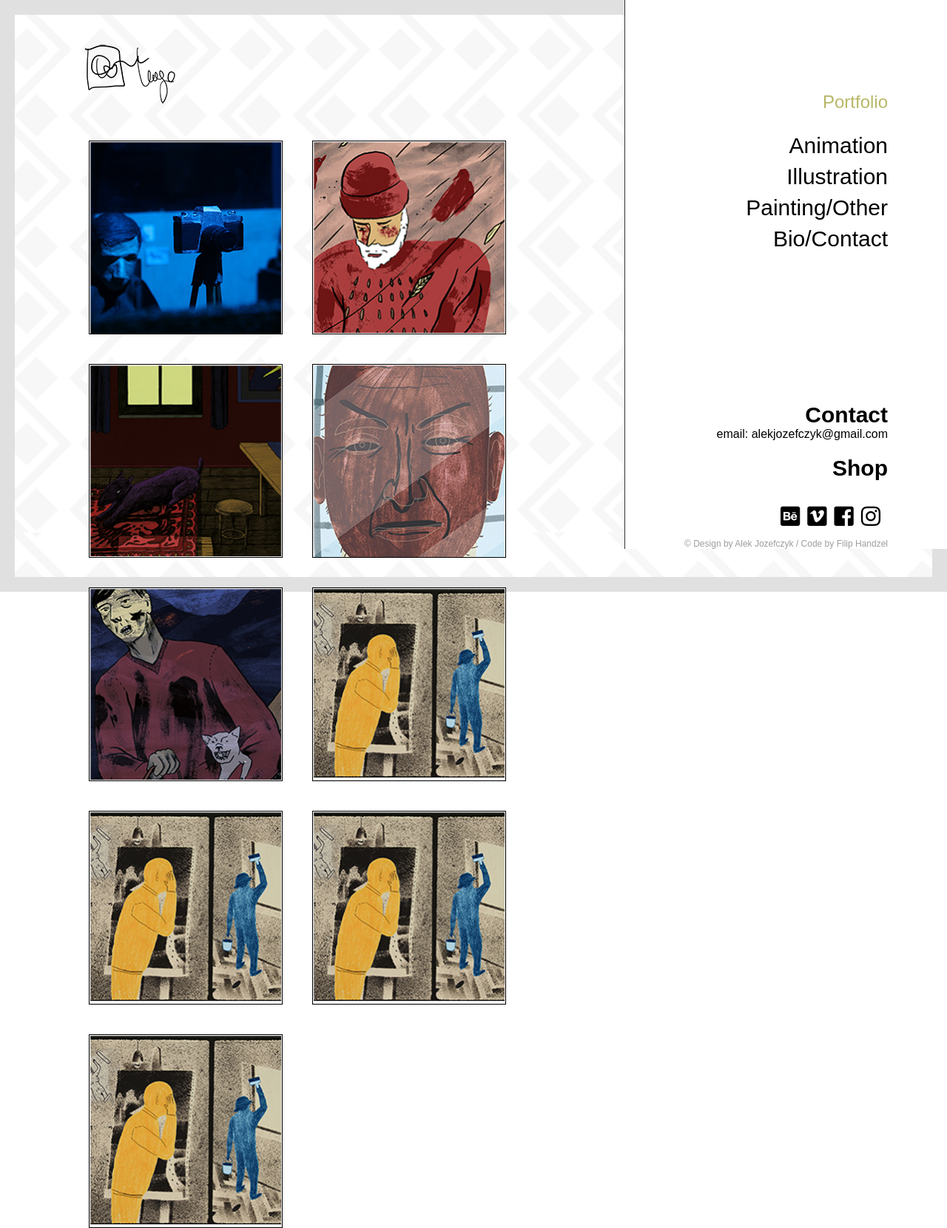
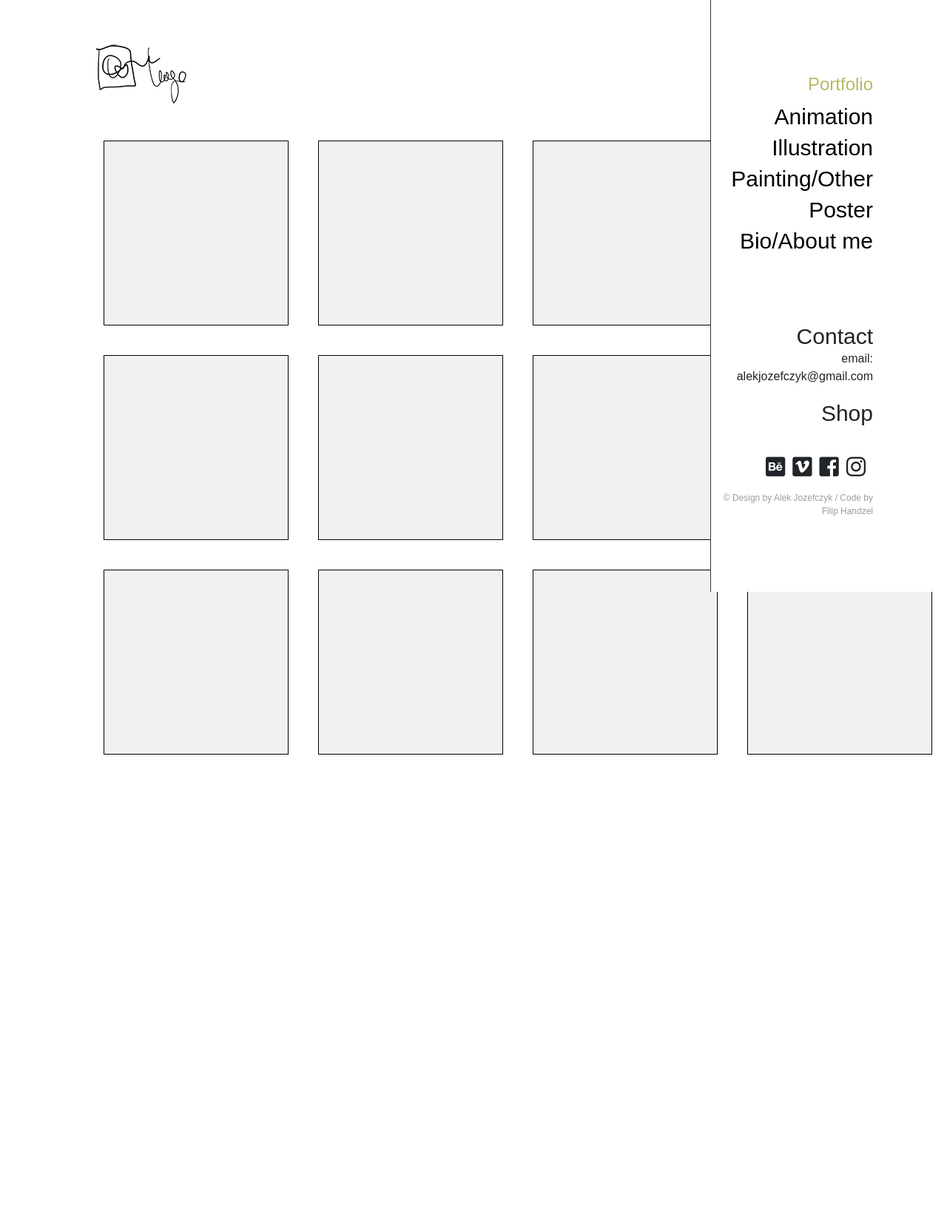
Before and after one commit to haendzel/alek-yosef, a PHP site: page / in a window 1280 px wide. Shown: the whole page at 74% size. After the commit the page ends 1020 px from the top, so only its background shows below. Run offline with PHP 8.4, Linux system fonts and the light colour scheme; some libraries are stand-ins or nearby versions; some web fonts are replaced.

Commit message:
add bootstrap grids, flexs

```diff
--- a/css/responsive.css
+++ /dev/null
@@ -1,23 +0,0 @@
-@media only screen (min-width: 1600px) and (max-width: 1920px)
-{
-.item {
-  width: 390px;
-  height: 390px;
-}
-
-@media only screen (min-width: 2000px) and (min-width: 2560px)
-{
-.item {
-  width: 260px;
-  height: 260px;
-}
-
-.logo {
-  width: 150px;
-  height: 100px;
-}
-.artworks {
-  padding-left: 100px;
-  padding-right: 100px;
-}
-}
--- a/css/style.css
+++ b/css/style.css
@@ -43,7 +43,7 @@ h3 {
   padding-top: 50px;
 }
 
-#container{
+#container-fluid{
   z-index: 0;
   background: url("../img/background.jpg") repeat;
   background-size: 100%;
@@ -56,15 +56,18 @@ h3 {
   left: 0;
 }
 
-.frame {
+/*.frame {
   content: '';
   position: fixed;
-  top: 0px;
-  left: 0px;
-  right: 0px;
-  bottom: 0px;
-  border: 20px solid #e0e0e0;
-}
+  border-color: black;
+  border-style: solid;
+  top: 8px;
+  bottom: 8px;
+  left: 8px;
+  right: 8px;
+  border-width: 5px 5px 5px 5px;
+  z-index: 100;
+}*/
 
 .logo {
   left: 100px;
@@ -80,19 +83,15 @@ h3 {
 .artworks {
   z-index: 30;
   margin-top: 170px;
-  display: flex;
-  flex-flow: row wrap;
-  padding-left: 100px;
-  padding-right: 300px;
+  margin-left: 90px;
+
 }
 
 .item {
-  width: 260px;
-  height: 260px;
+  min-width: 250px;
+  min-height: 250px;
   border: 1px black solid;
   background: #f1f1f1;
-  flex: 1 0 calc(33,33% - 14px);
-  justify-content: center;
   margin: 20px;
   opacity: 1;
 }
@@ -124,13 +123,17 @@ figure img:hover{
   background: white;
   position: fixed;
   z-index: 31;
-  padding-top: 50px;
-  padding-right: 80px;
-  padding-left: 80px;
-  border-left: 1px solid #333;
+  border-left: 0.3px solid #333;
   text-align: right;
+  height: 100%;
 }
 
+.upper-menu {
+  padding-right: 100px;
+  position: fixed;
+  top: 50px;
+  right: 0px;
+}
 .navigation {
   font-size: 1.875em;
   line-height: 1.400em;
@@ -143,7 +146,11 @@ ul {
 }
 
 .down-menu {
-  margin-top: 200px;
+  padding-right: 100px;
+  position: absolute;
+  margin-top: 250px;
+  right: 0px;
+  bottom: 100px;
 }
 
 .contact-menu h4, .social-media h4 {
--- a/index.html
+++ b/index.html
@@ -3,62 +3,78 @@
 <head>
 <meta charset="utf-8">
 <meta http-equiv="X-UA-Compatible" content="IE=edge">
-<meta name="viewport" content="width=device-width, initial-scale=1">
+<meta name="viewport" content="width=device-width, initial-scale=1, shrink-to-fit=no">
 <title>Aleksander Jozefczyk - director and illustrator</title>
 <script src="https://ajax.googleapis.com/ajax/libs/jquery/1.12.4/jquery.min.js"></script>
 <link rel="stylesheet" href="https://use.typekit.net/nsn6cfm.css">
+<link rel="stylesheet" href="https://stackpath.bootstrapcdn.com/bootstrap/4.2.1/css/bootstrap.min.css" integrity="sha384-GJzZqFGwb1QTTN6wy59ffF1BuGJpLSa9DkKMp0DgiMDm4iYMj70gZWKYbI706tWS" crossorigin="anonymous">
 <link rel="stylesheet" href="https://use.fontawesome.com/releases/v5.6.3/css/all.css" integrity="sha384-UHRtZLI+pbxtHCWp1t77Bi1L4ZtiqrqD80Kn4Z8NTSRyMA2Fd33n5dQ8lWUE00s/" crossorigin="anonymous">
 <link rel="stylesheet" href="css/style.css">
 <link rel="stylesheet" href="css/responsive.css">
 </head>
   <body>
-  	<div id="container">
+  <div class="col-md-12 container-fluid">
+  	<div class="col-md-12 container">
   		<div class="frame"></div>
   		<div class="logo" img src="img/logo.png"></div>
-  		<div class="artworks">
+  		<div class="row">
+
+  		<div class="col-md-9 flex-wrap artworks">
+
+  		<div class="d-flex flex-row">
   			<div class="item">
-  				<figure><img src="img/1.jpg"></figure>
-  				<div class="overlay-item"></div>
   			</div>
   			<div class="item">
-  				<figure><img src="img/2.jpg"></figure>
   			</div>
   			<div class="item">
-  				<figure><img src="img/3.jpg"></figure>
   			</div>
   			<div class="item">
-  				<figure><img src="img/4.jpg"></figure>
+  			</div>
+  		</div>
+
+  		<div class="d-flex flex-row">
+  			<div class="item">
   			</div>
   			<div class="item">
-  				<figure><img src="img/5.jpg"></figure>
   			</div>
   			<div class="item">
-  				<figure><img src="img/6.jpg"></figure>
   			</div>
   			<div class="item">
-  				<figure><img src="img/6.jpg"></figure>
+  			</div>
+  		</div>
+
+  		<div class="d-flex flex-row">
+  			<div class="item">
   			</div>
   			<div class="item">
-  				<figure><img src="img/6.jpg"></figure>
   			</div>
   			<div class="item">
-  				<figure><img src="img/6.jpg"></figure>
+  			</div>
+  			<div class="item">
   			</div>
   		</div>
-  		<div class="menu">
+  		</div>
+
+  		<div class="col-md-3 menu">
+  			<div class="upper-menu">
   			<h3 class="portfolio">Portfolio</h3>
   			<ul class="navigation">
                 <li><a class="navlink" href="#animation">Animation</a></li>
                 <li><a class="navlink" href="#illustration">Illustration</a></li>
                 <li><a class="navlink" href="#painting-other">Painting/Other</a></li>
-                <li><a class="navlink" href="#bio-contact">Bio/Contact</a></li>
+                <li><a class="navlink" href="#bio-contact">Poster</a></li>
+                <li><a class="navlink" href="#bio-contact">Bio/About me</a></li>
             </ul>
+        	</div>
     		<div class="down-menu">
     			<div class="contact-menu"><h4>Contact</h4>email: alekjozefczyk@gmail.com</div>
     			<div class="social-media"><h4>Shop</h4><br><i class="fab fa-behance-square"></i><i class="fab fa-vimeo-square"></i><i class="fab fa-facebook-square"></i><i class="fab fa-instagram"></i></div>
     			<div class="copyright">&copy; Design by Alek Jozefczyk / Code by Filip Handzel</div>
   		</div>
   	</div>
-</div>
+  	</div>
+  </div>
+ </div>
+<script src="https://code.jquery.com/jquery-3.3.1.slim.min.js" integrity="sha384-q8i/X+965DzO0rT7abK41JStQIAqVgRVzpbzo5smXKp4YfRvH+8abtTE1Pi6jizo" crossorigin="anonymous"></script>
   </body>
 </html>
```
